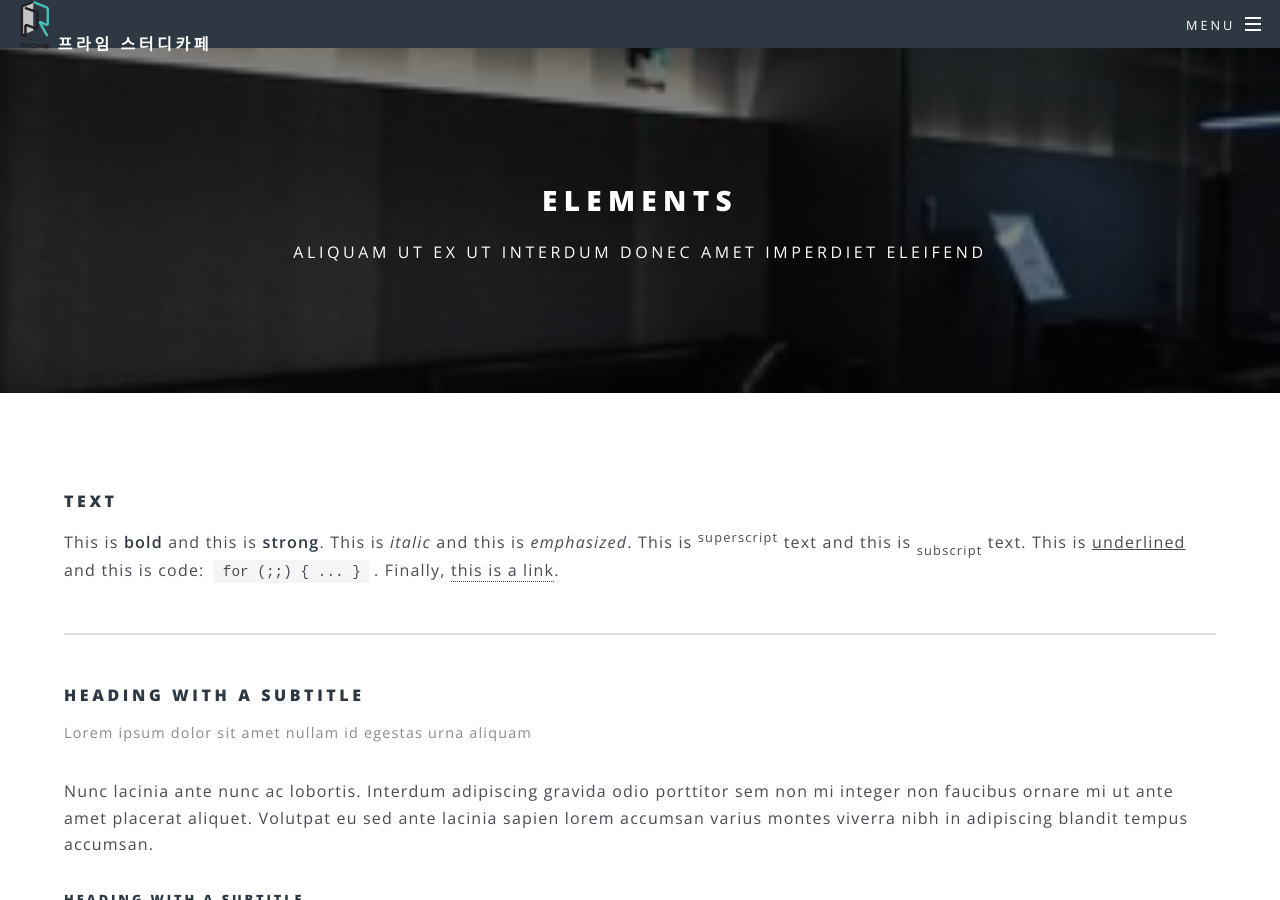
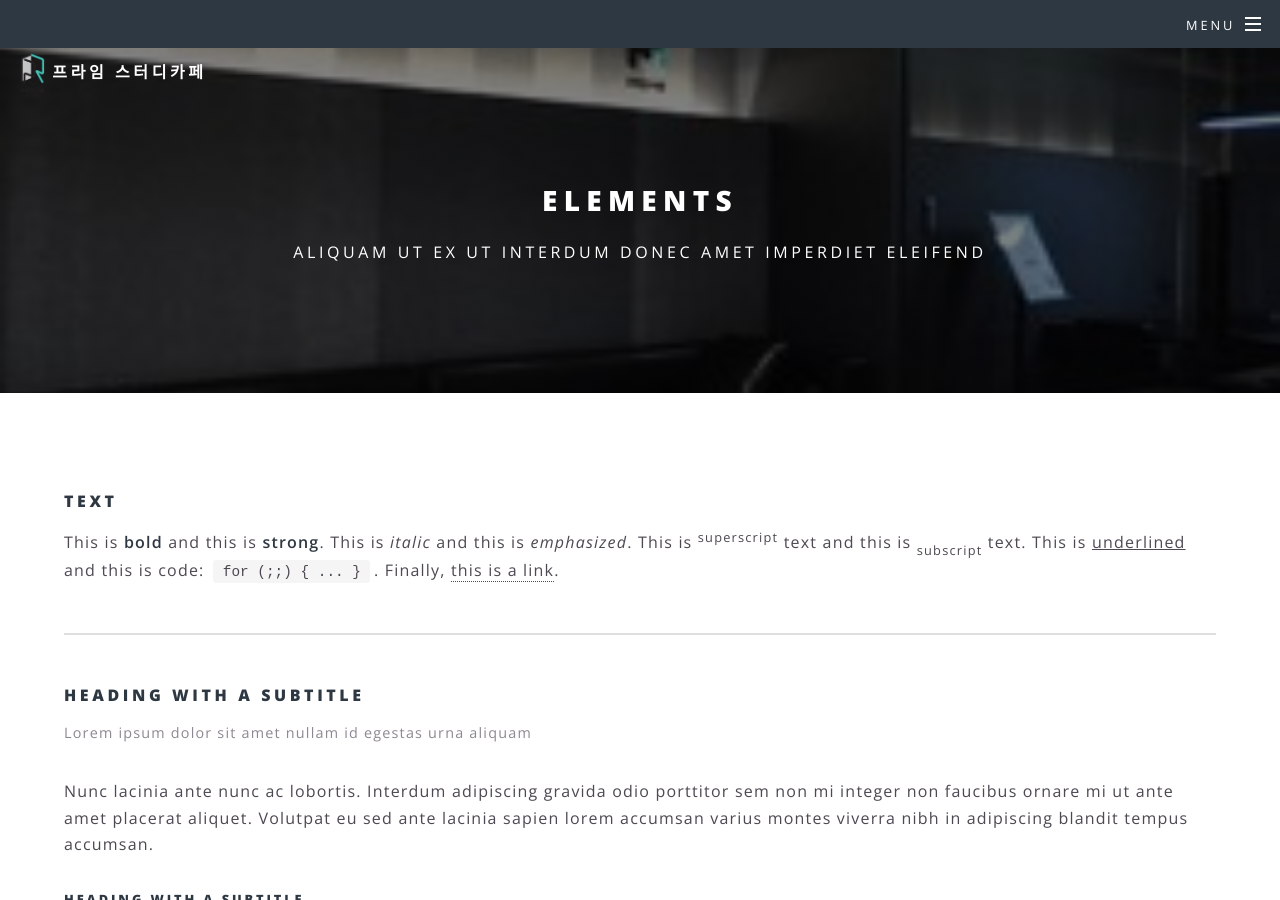
Before and after one commit to primestudycafe/primestudycafe.github.io, a Jekyll site: the page built from elements.html, in a window 1280 px wide and 900 px high. Built offline with Jekyll 4.4.1, drawn with Linux system fonts in a browser that asks for light colours.

Commit message:
no message

```diff
--- a/_includes/header.html
+++ b/_includes/header.html
@@ -1,6 +1,6 @@
 <!-- Header -->
 <header id="header"{% if page.layout == 'landing' %} class="alt"{% endif %}>
-  <h1><a href="{{ site.baseurl }}/index.html"><img src="/images/prime.png" width="30" height="50">  {{ site.title }}</a></h1>
+  <h1><a href="{{ site.baseurl }}/index.html"><p style="height:100%;margin-bottom: 0px;top: auto;"></p><img src="/images/prime.png" height="85%" style="vertical-align:middle;">  {{ site.title }}</p></a></h1>
   <nav id="nav">
     <ul>
       <li class="special">
```
